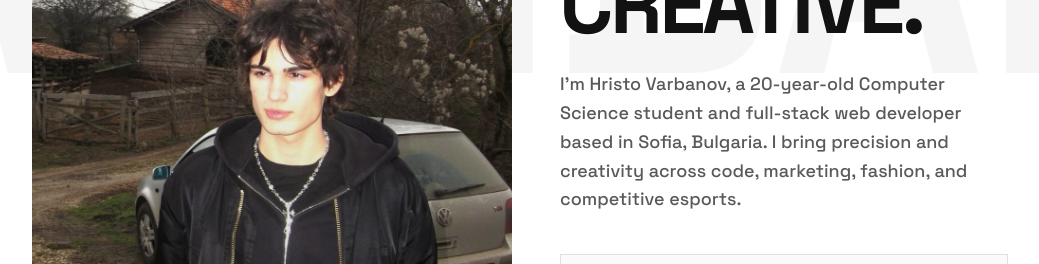
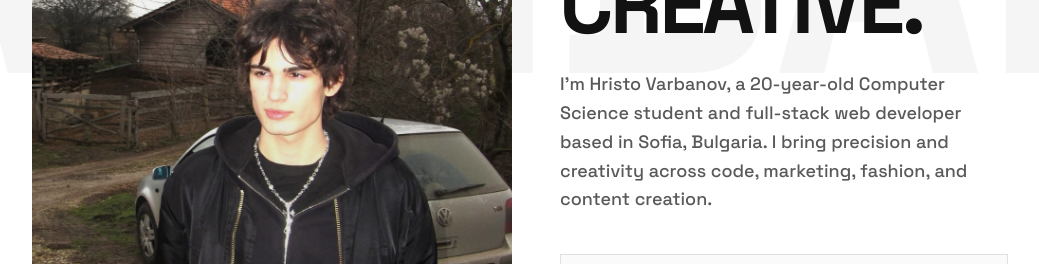
Before and after one commit to icakii/portfolio-web, a React (Vite) app: page / in a window 1280 px wide. Shown: the part 319-583 px from the top of the page, without its empty margins (32-1071 px from the left). Built offline with nearby package versions, Linux system fonts and the light colour scheme; no server answers.

Commit message:
Update hero bio wording (esports to content creation)

```diff
--- a/src/components/portfolio/HeroSection.jsx
+++ b/src/components/portfolio/HeroSection.jsx
@@ -107,7 +107,7 @@ export default function HeroSection() {
               CREATIVE.
             </h1>
             <p className="mt-8 max-w-md text-[1.125rem] leading-[1.6] text-foreground/70">
-              I'm Hristo Varbanov, a 20-year-old Computer Science student and full-stack web developer based in Sofia, Bulgaria. I bring precision and creativity across code, marketing, fashion, and competitive esports.
+              I'm Hristo Varbanov, a 20-year-old Computer Science student and full-stack web developer based in Sofia, Bulgaria. I bring precision and creativity across code, marketing, fashion, and content creation.
             </p>
           </motion.div>
 
```
